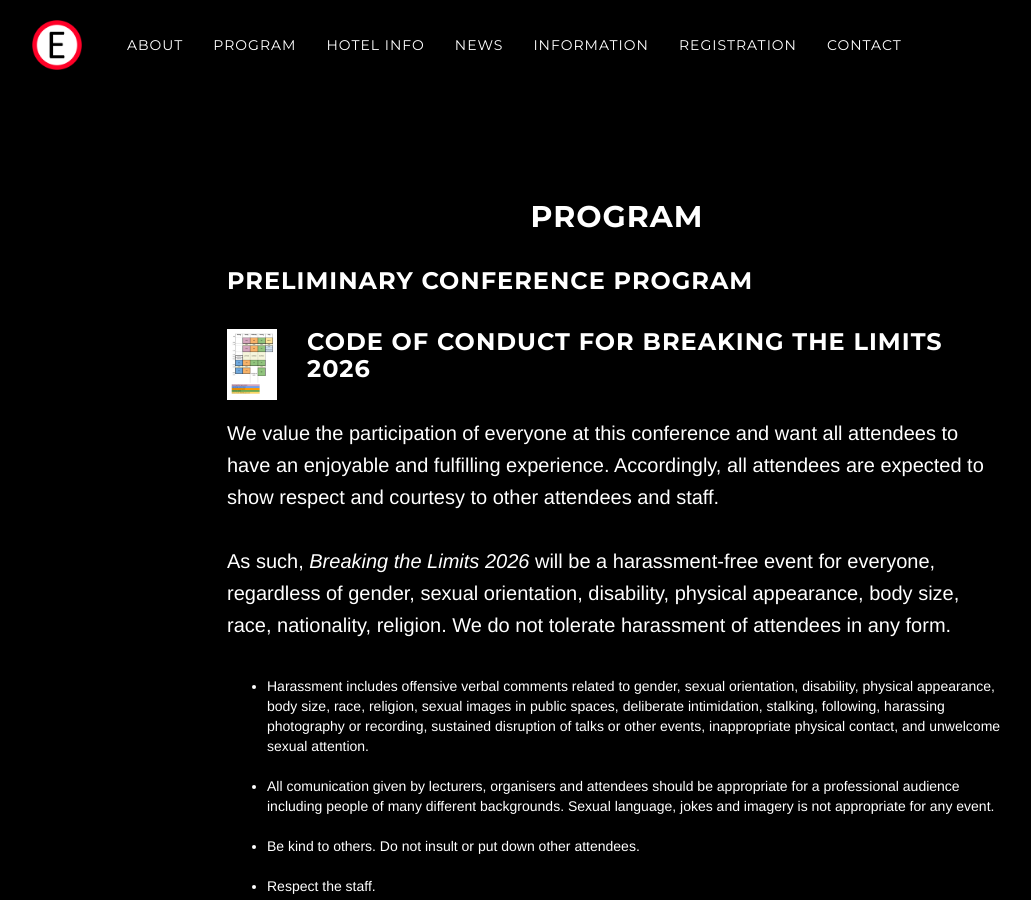
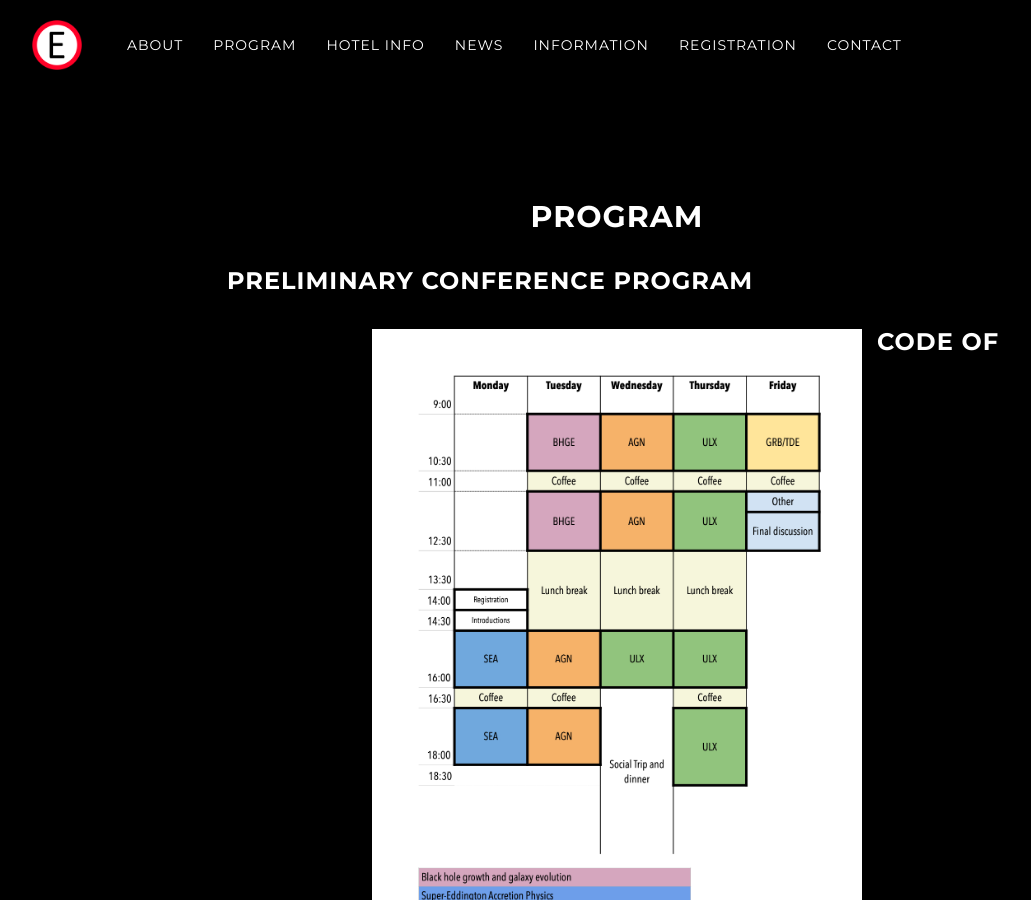
Before and after one commit to breakingthelimits/supereddington2026, a Jekyll site: the page built from program/index.html, in a window 1280 px wide and 900 px high. Shown: the whole window, without its empty margins (38-1069 px from the left). Built offline with Jekyll 4.4.1, drawn with Linux system fonts in a browser that asks for light colours.

Commit message:
Refactor program section layout in index.html
Updated the layout of the program section to use a responsive column format.

```diff
--- a/program/index.html
+++ b/program/index.html
@@ -8,8 +8,9 @@ title: Program
   Preliminary Conference program
   </h3>
 
-<div style="float:left; width:80px;"><a href="/supereddington2026/program/"><img src="/supereddington2026/img/program.jpeg" width="50px"></a></div>
-
+<div class="col-md-8 col-md-offset-2">
+    <a href="/supereddington2026/program/"><img src="/supereddington2026/img/program.jpeg" width="100%"></a>
+</div>
 <!-- A few more talks await confirmation. Please be aware that the order of talks might change slightly, including some date change,
   to accommodate them.
 
```
